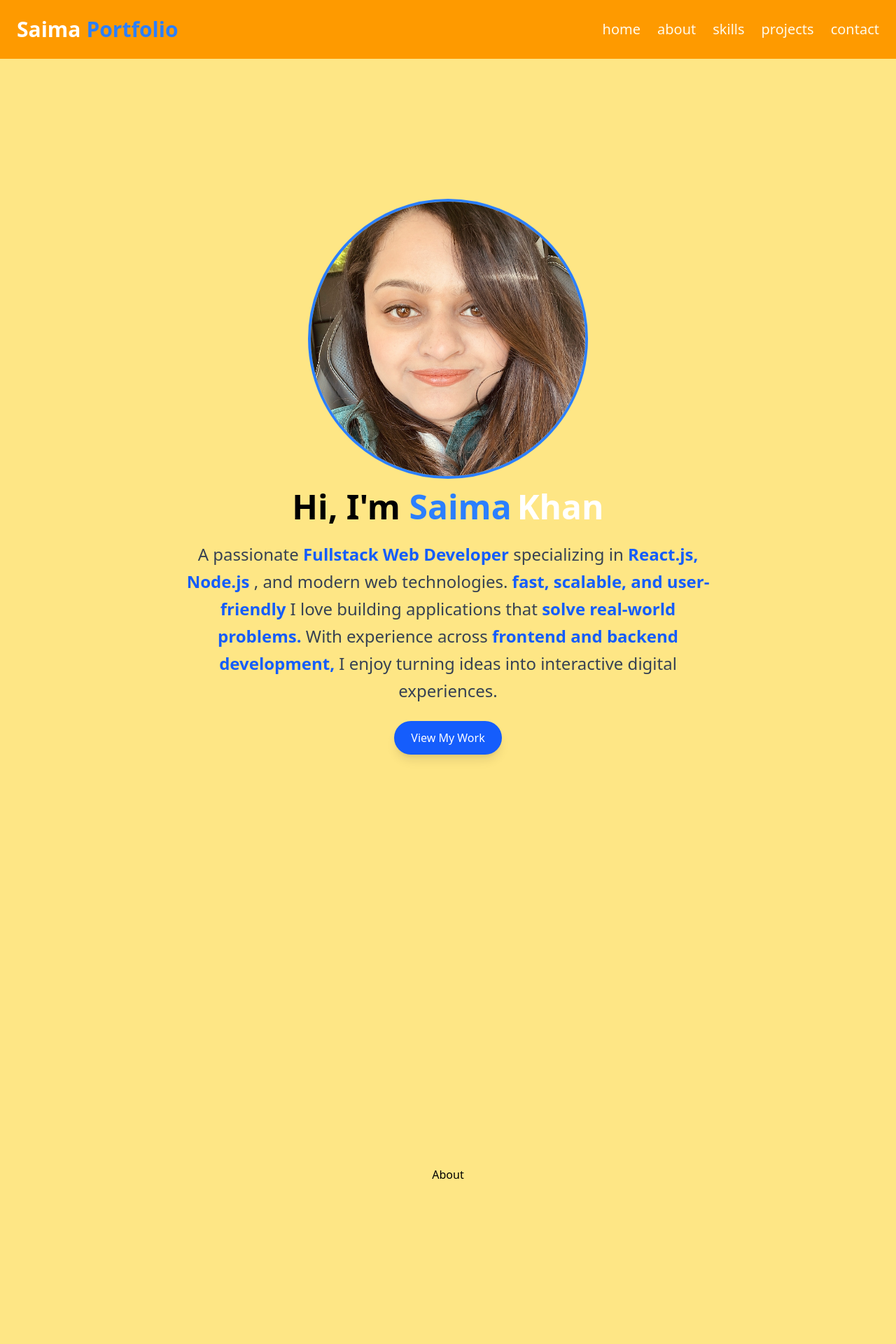
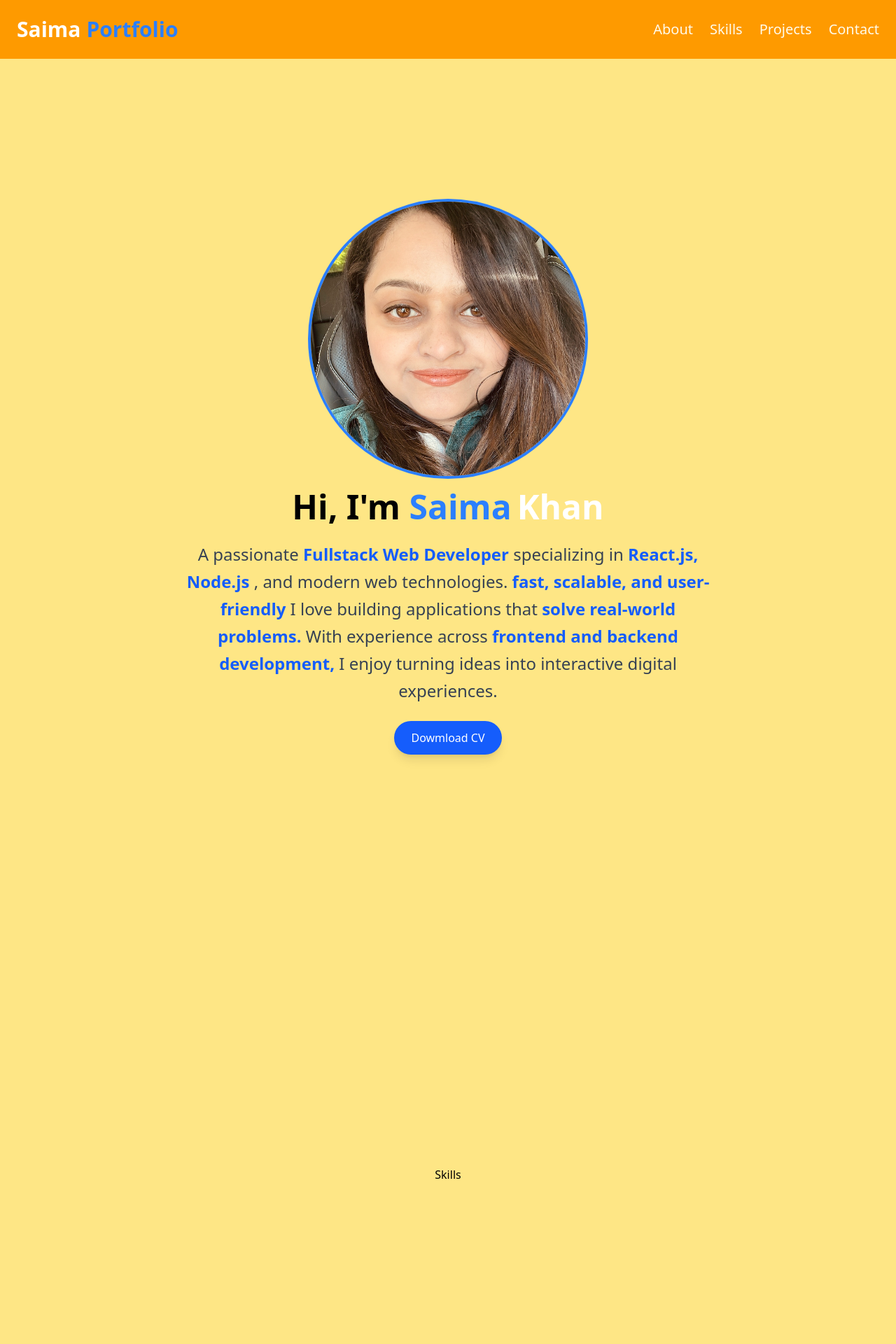
Before and after one commit to saima-khan1/MY-PORTFOLIO, a React (Vite) app in the folder my-portfolio/frontend/: page / in a window 1280 px wide. Shown: the top 1920 px of the page at 70% size. Built offline with nearby package versions, Linux system fonts and the light colour scheme.

Commit message:
added contact form

```diff
--- a/my-portfolio/frontend/src/App.tsx
+++ b/my-portfolio/frontend/src/App.tsx
@@ -1,10 +1,11 @@
 import "tailwindcss";
-import Home from "./components/Home";
-import About from "./components/About";
+
 import Skills from "./components/Skills";
 import Projects from "./components/Projects";
-import Contact from "./components/Contact";
+
 import NavBar from "./components/NavBar";
+import About from "./components/About";
+import Contact from "./components/ContactForm.tsx/Contact";
 
 const App = () => {
   return (
@@ -12,14 +13,9 @@ const App = () => {
       <NavBar />
       <main>
         <section id="home" className="min-h-screen ">
-          <Home />
-        </section>
-        <section
-          id="about"
-          className="min-h-screen flex items-center justify-center"
-        >
           <About />
         </section>
+
         <section
           id="skills"
           className="min-h-screen flex items-center justify-center"
@@ -32,10 +28,7 @@ const App = () => {
         >
           <Projects />
         </section>
-        <section
-          id="contact"
-          className="min-h-screen flex items-center justify-center"
-        >
+        <section id="contact" className="min-h-screen flex  justify-center">
           <Contact />
         </section>
       </main>
--- a/my-portfolio/frontend/src/components/About.tsx
+++ b/my-portfolio/frontend/src/components/About.tsx
@@ -1,5 +1,43 @@
-const About = () => {
-  return <div>About</div>;
+import myphoto from "./../assets/myphoto.png";
+
+const Home = () => {
+  return (
+    <div className="flex flex-col items-center p-15 lg:p-50">
+      <img
+        src={myphoto}
+        alt="Saima"
+        className="w-40  lg:w-100 lg:h-100 rounded-full border-4 border-blue-500"
+      />
+      <h1 className="text-2xl lg:text-5xl font-bold mt-4">
+        Hi, I'm <span className="text-blue-500 ">Saima</span>
+        <span className="text-white text-glow text-foreground ml-2">Khan</span>
+      </h1>
+      <p className="text-sm md:text-xl lg:text-2xl text-gray-700 leading-relaxed mt-6 max-w-3xl text-center ">
+        A passionate{" "}
+        <span className="font-semibold text-blue-600">
+          Fullstack Web Developer
+        </span>{" "}
+        specializing in{" "}
+        <span className="font-semibold text-blue-600"> React.js, Node.js</span>{" "}
+        , and modern web technologies.{" "}
+        <span className="font-semibold text-blue-600">
+          fast, scalable, and user-friendly
+        </span>{" "}
+        I love building applications that{" "}
+        <span className="font-semibold text-blue-600">
+          solve real-world problems.
+        </span>{" "}
+        With experience across{" "}
+        <span className="font-semibold text-blue-600">
+          frontend and backend development,
+        </span>{" "}
+        I enjoy turning ideas into interactive digital experiences.
+      </p>
+      <button className="mt-6 px-6 py-3 bg-blue-600 text-white rounded-full shadow-lg hover:bg-blue-700 transition duration-300 ease-in-out">
+        Dowmload CV
+      </button>
+    </div>
+  );
 };
 
-export default About;
+export default Home;
--- a/my-portfolio/frontend/src/components/Contact.tsx
+++ /dev/null
@@ -1,5 +0,0 @@
-const Contact = () => {
-  return <div>COMTATC</div>;
-};
-
-export default Contact;
--- /dev/null
+++ b/my-portfolio/frontend/src/components/ContactForm.tsx/ ContactForm.tsx
@@ -0,0 +1,65 @@
+const ContactForm = () => {
+  return (
+    <div className="px-50 py-50 border-4  rounded-2xl">
+      <h3 className="text-xl lg:text-4xl font-bold mb-10 text-center">
+        Send a message!
+      </h3>
+      <form>
+        <div>
+          {" "}
+          <label
+            htmlFor="name"
+            className="mb-2 block font-medium text-gray-800 text-center dark-text-white"
+          >
+            Name
+          </label>
+          <input
+            type="name"
+            id="name"
+            className="px-20  py-4 border-4  rounded-2xl "
+            placeholder="Enter your name..."
+            required
+          />
+        </div>
+        <div>
+          {" "}
+          <label
+            htmlFor="email"
+            className="mb-2 block text-center font-medium text-small mt-4"
+          >
+            Email
+          </label>
+          <input
+            type="email"
+            id="email"
+            placeholder="Enter your email adresss.."
+            className="px-20  py-4 border-4  rounded-2xl "
+            required
+          />
+        </div>
+        <div>
+          <label
+            htmlFor="message"
+            className="mb-2 block text-center font-medium text-small mt-4"
+          >
+            Message
+          </label>
+          <input
+            type="message"
+            id="message "
+            className="px-20  py-8 border-4  rounded-2xl "
+            placeholder="Type Your Message here...."
+            required
+          />
+        </div>
+        <div className="flex justify-center">
+          <button className=" bg-amber-500 text-white border-4 rounded-full  px-6 py-3 shadow-lg hover:bg-amber-600  transition duration-300 ease-in-out mt-10 ">
+            Send Message
+          </button>
+        </div>
+      </form>
+    </div>
+  );
+};
+
+export default ContactForm;
--- /dev/null
+++ b/my-portfolio/frontend/src/components/ContactForm.tsx/Contact.tsx
@@ -0,0 +1,22 @@
+import ContactForm from "./ ContactForm";
+
+const ContactLabel = () => {
+  return (
+    <div>
+      <div className="p-20 flex justify-center mt-10">
+        {" "}
+        <h1 className="text-2xl lg:text-5xl font-bold mt-4">
+          Get In <span className="text-blue-500 ">Touch</span>
+        </h1>
+        {/* <p className="text-sm md:text-xl lg:text-2xl text-gray-700 leading-relaxed mt-6 max-w-3xl text-center ">
+          Feel free to reach out. i'm always open to discussing new
+          opportunities.
+        </p> */}
+      </div>
+
+      <ContactForm />
+    </div>
+  );
+};
+
+export default ContactLabel;
--- a/my-portfolio/frontend/src/components/Home.tsx
+++ /dev/null
@@ -1,43 +0,0 @@
-import myphoto from "./../assets/myphoto.png";
-
-const Home = () => {
-  return (
-    <div className="flex flex-col items-center p-15 lg:p-50">
-      <img
-        src={myphoto}
-        alt="Saima"
-        className="w-40  lg:w-100 lg:h-100 rounded-full border-4 border-blue-500"
-      />
-      <h1 className="text-2xl lg:text-5xl font-bold mt-4">
-        Hi, I'm <span className="text-blue-500 ">Saima</span>
-        <span className="text-white text-glow text-foreground ml-2">Khan</span>
-      </h1>
-      <p className="text-sm md:text-xl lg:text-2xl text-gray-700 leading-relaxed mt-6 max-w-3xl text-center ">
-        A passionate{" "}
-        <span className="font-semibold text-blue-600">
-          Fullstack Web Developer
-        </span>{" "}
-        specializing in{" "}
-        <span className="font-semibold text-blue-600"> React.js, Node.js</span>{" "}
-        , and modern web technologies.{" "}
-        <span className="font-semibold text-blue-600">
-          fast, scalable, and user-friendly
-        </span>{" "}
-        I love building applications that{" "}
-        <span className="font-semibold text-blue-600">
-          solve real-world problems.
-        </span>{" "}
-        With experience across{" "}
-        <span className="font-semibold text-blue-600">
-          frontend and backend development,
-        </span>{" "}
-        I enjoy turning ideas into interactive digital experiences.
-      </p>
-      <button className="mt-6 px-6 py-3 bg-blue-600 text-white rounded-full shadow-lg hover:bg-blue-700 transition duration-300 ease-in-out">
-        View My Work
-      </button>
-    </div>
-  );
-};
-
-export default Home;
--- a/my-portfolio/frontend/src/components/NavBar.tsx
+++ b/my-portfolio/frontend/src/components/NavBar.tsx
@@ -2,11 +2,11 @@ import { useState } from "react";
 import { IoMdClose, IoMdMenu } from "react-icons/io";
 
 const links = [
-  { name: "home", href: "#home" },
-  { name: "about", href: "#about" },
-  { name: "skills", href: "#skills" },
-  { name: "projects", href: "#projects" },
-  { name: "contact", href: "#contact" },
+  { name: "About", href: "#home" },
+
+  { name: "Skills", href: "#skills" },
+  { name: "Projects", href: "#projects" },
+  { name: "Contact", href: "#contact" },
 ];
 
 const NavBar = () => {
```
